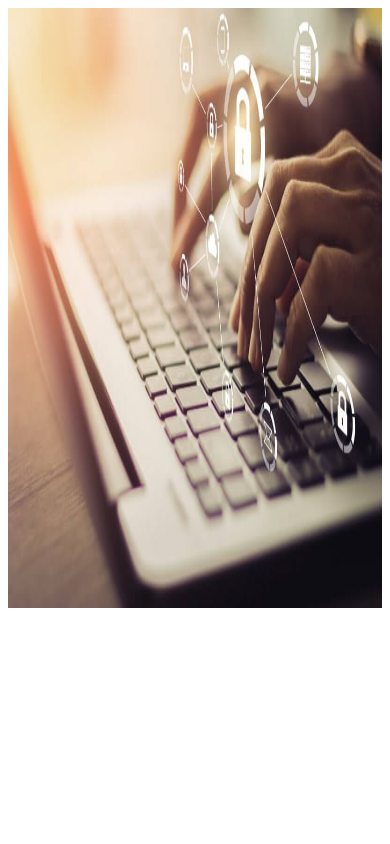
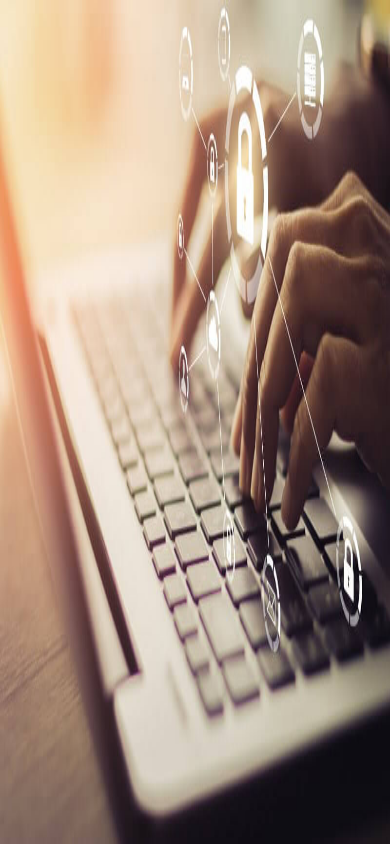
Before and after one commit to prabhuvnr/aq, a plain HTML site: page index.html in a window 390 px wide. Drawn offline with Linux system fonts and the light colour scheme.

Commit message:
Add files via upload

```diff
--- a/index.html
+++ b/index.html
@@ -3,24 +3,16 @@
 <head>
 <meta name="viewport" content="width=device-width, initial-scale=1.0">
 <style>
-div{
+body{
 background-image:url('css/cse.jpg');
 background-repeat:no-repeat;
-width:100%;
-height:600px;
-background-size:100%100%;}
+background-size:100vw 100vh;}
 
-@media only screen and (max-width:789px )
-{div{width:100%;
-height:600px;}
-
-}
 
 </style>
 </head>
 <body>
 
-<div></div>
 
 
 
```
